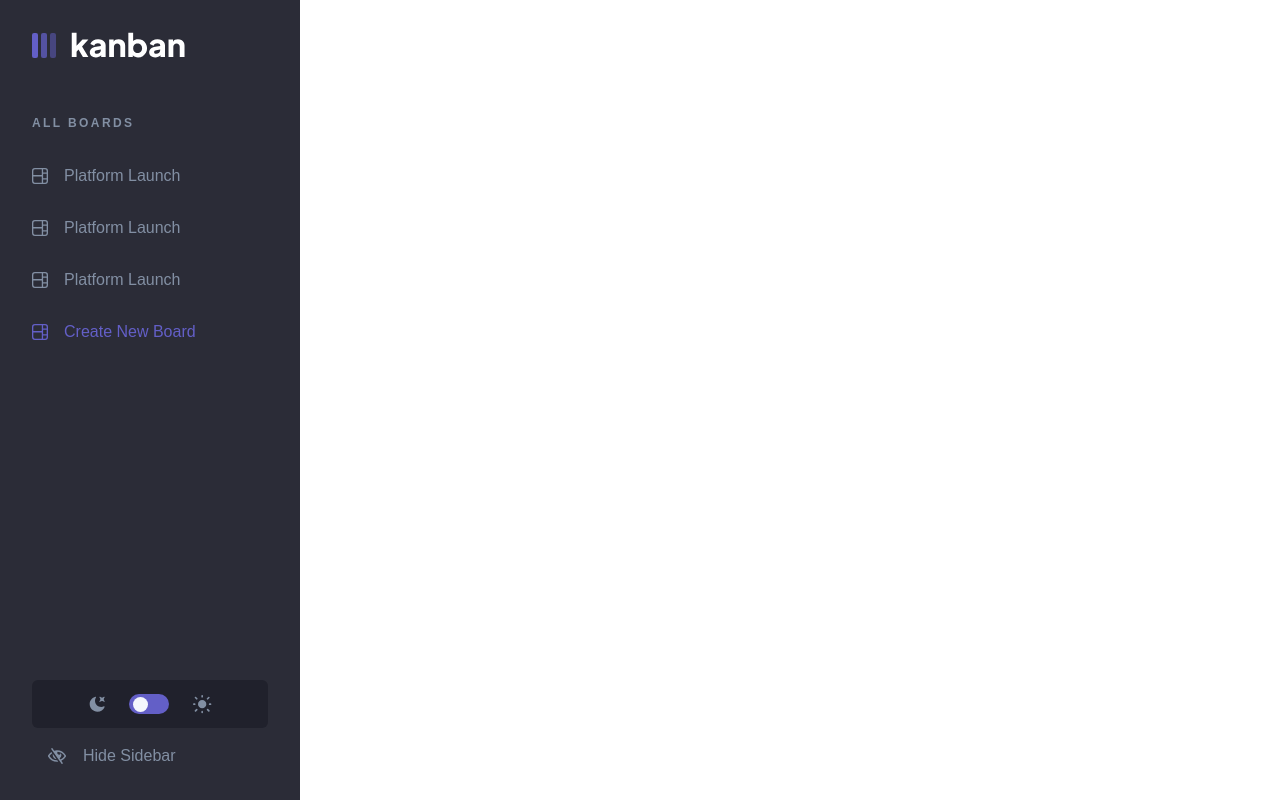
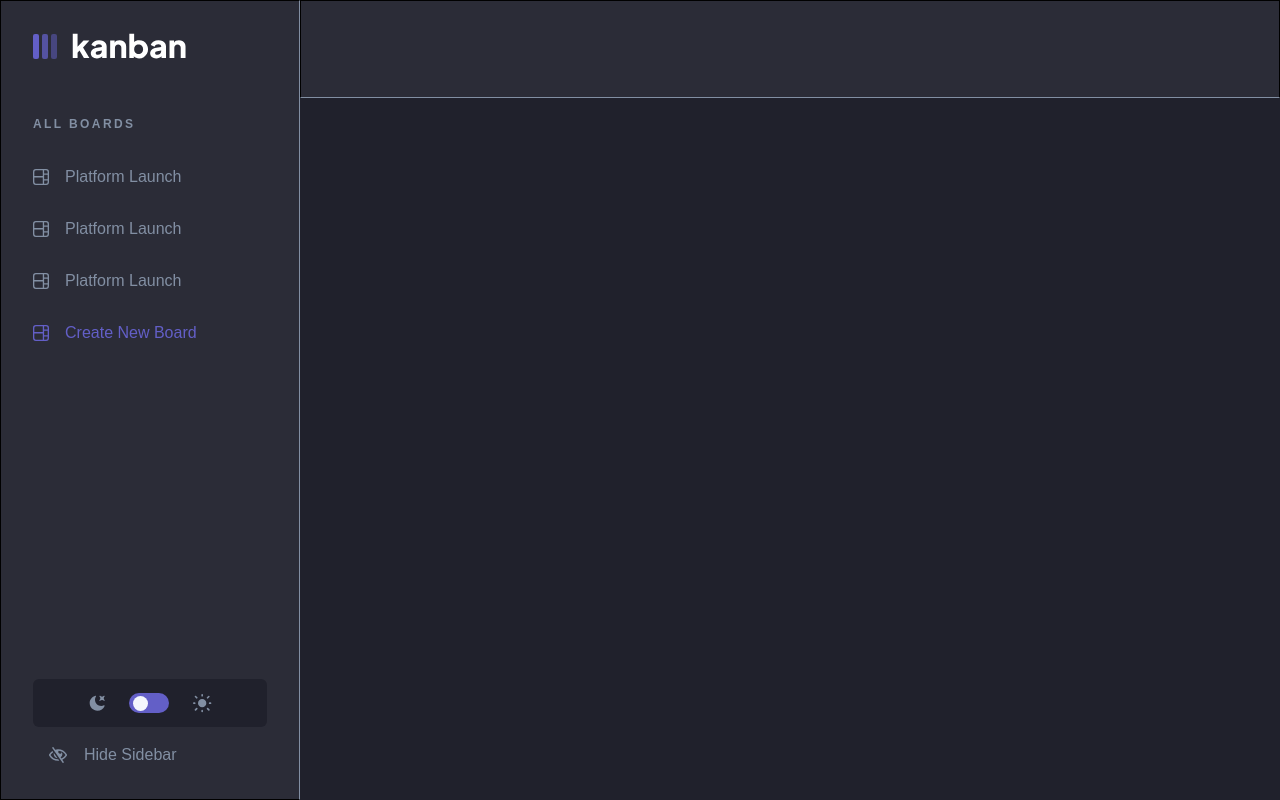
Before and after one commit to abdulrahmanalaa123/super-duper-task-management, a React (Create React App) app: page / in a window 1280 px wide. Built offline with nearby package versions, Linux system fonts and the light colour scheme.

Commit message:
added workspace and added workspace transition wtih sidebar

```diff
--- a/src/App.js
+++ b/src/App.js
@@ -1,14 +1,19 @@
 import Navbar from "./components/navbar";
 import React, { useState } from "react";
+import WorkSpace from "./components/workspace";
 
 function App() {
-  const [hover, setHover] = useState(false);
+  const [hidden, setHidden] = useState(false);
 
-  const toggleHover = (currentState) => {
-    setHover(currentState);
-    console.log(hover);
-  };
-  return <Navbar toggleHover={toggleHover}></Navbar>;
+  function toggleHidden(currentState) {
+    setHidden(currentState);
+  }
+  return (
+    <div className="flex flex-row overflow-clip">
+      <Navbar hidden={hidden} toggleHidden={toggleHidden}></Navbar>
+      <WorkSpace hidden={hidden}></WorkSpace>
+    </div>
+  );
 }
 
 export default App;
--- a/src/components/navbar.js
+++ b/src/components/navbar.js
@@ -5,26 +5,20 @@ import CreateBoard from "./createBoard";
 import { ReactComponent as DarkIcon } from "../icons/dark.svg";
 import { ReactComponent as LightIcon } from "../icons/light.svg";
 import { ReactComponent as HideSidebar } from "../icons/hideSidebar.svg";
-import { useState } from "react";
 import CustomToggle from "./customToggle";
 import { ReactComponent as ShowSidebar } from "../icons/showSideBar.svg";
 
-function Navbar({ toggleHover }) {
+function Navbar({ hidden, toggleHidden }) {
   // will be used later to switch the theme
-  const [hidden, setHidden] = useState(false);
 
   return (
     <div
-      className={`navbarcomp ${hidden ? "-translate-x-[300px]" : ""}`}
-      onMouseEnter={() => toggleHover(true)}
-      onMouseLeave={() => toggleHover(false)}
+      className={`navbarcomp  z-10   ${hidden ? "-translate-x-[300px]" : ""} `}
     >
       {hidden && (
         <button
-          className=" absolute w-20 h-14 top-[80%] bg-dark-violet left-[100%] rounded-r-full"
-          onClick={() => {
-            setHidden(false);
-          }}
+          className=" absolute w-20 h-14 top-[90%] bg-dark-violet left-[100%] rounded-r-full"
+          onClick={() => toggleHidden(false)}
         >
           <ShowSidebar className="ml-8 text-workspace-bg-light"></ShowSidebar>
         </button>
@@ -63,9 +57,7 @@ function Navbar({ toggleHover }) {
           <div>
             <button
               className="ml-4 flex items-center group"
-              onClick={() => {
-                setHidden(true);
-              }}
+              onClick={() => toggleHidden(true)}
             >
               <HideSidebar className="w-5 h-4 text-text-grey mr-4 group-hover:opacity-80"></HideSidebar>
               <span className="text-text-grey group-hover:opacity-80">
--- /dev/null
+++ b/src/components/workspace.js
@@ -0,0 +1,14 @@
+function WorkSpace({ hidden }) {
+  return (
+    <div
+      className={`flex flex-col h-full  w-[calc(100%-300px)] absolute left-[300px] overflow-x-clip transition ease-in-out  duration-300 ${
+        hidden ? "-translate-x-[300px] w-[100%] " : ""
+      }`}
+    >
+      <div className="h-28 w-full  bg-primary-color-dark [border-width:1px] border-b-text-grey"></div>
+      <div className="h-full w-full bg-workspace-bg-dark"></div>
+    </div>
+  );
+}
+
+export default WorkSpace;
--- a/src/index.css
+++ b/src/index.css
@@ -9,8 +9,6 @@ body {
 
   -webkit-font-smoothing: antialiased;
   -moz-osx-font-smoothing: grayscale;
-  display: flex;
-  flex-direction: row;
   height: 100vh;
 
   position: relative;
@@ -25,7 +23,7 @@ code {
   .navbarcomp {
     /* -left-[250px] */
     /* hover: */
-    @apply flex flex-col absolute   transition ease-in-out  duration-300 bg-primary-color-dark  p-8 w-[300px]  h-full;
+    @apply flex flex-col absolute   transition ease-in-out  duration-300 bg-primary-color-dark  p-8 w-[300px] h-full border-r-text-grey [border-width:1px];
   }
 
   .boardButton {
```
